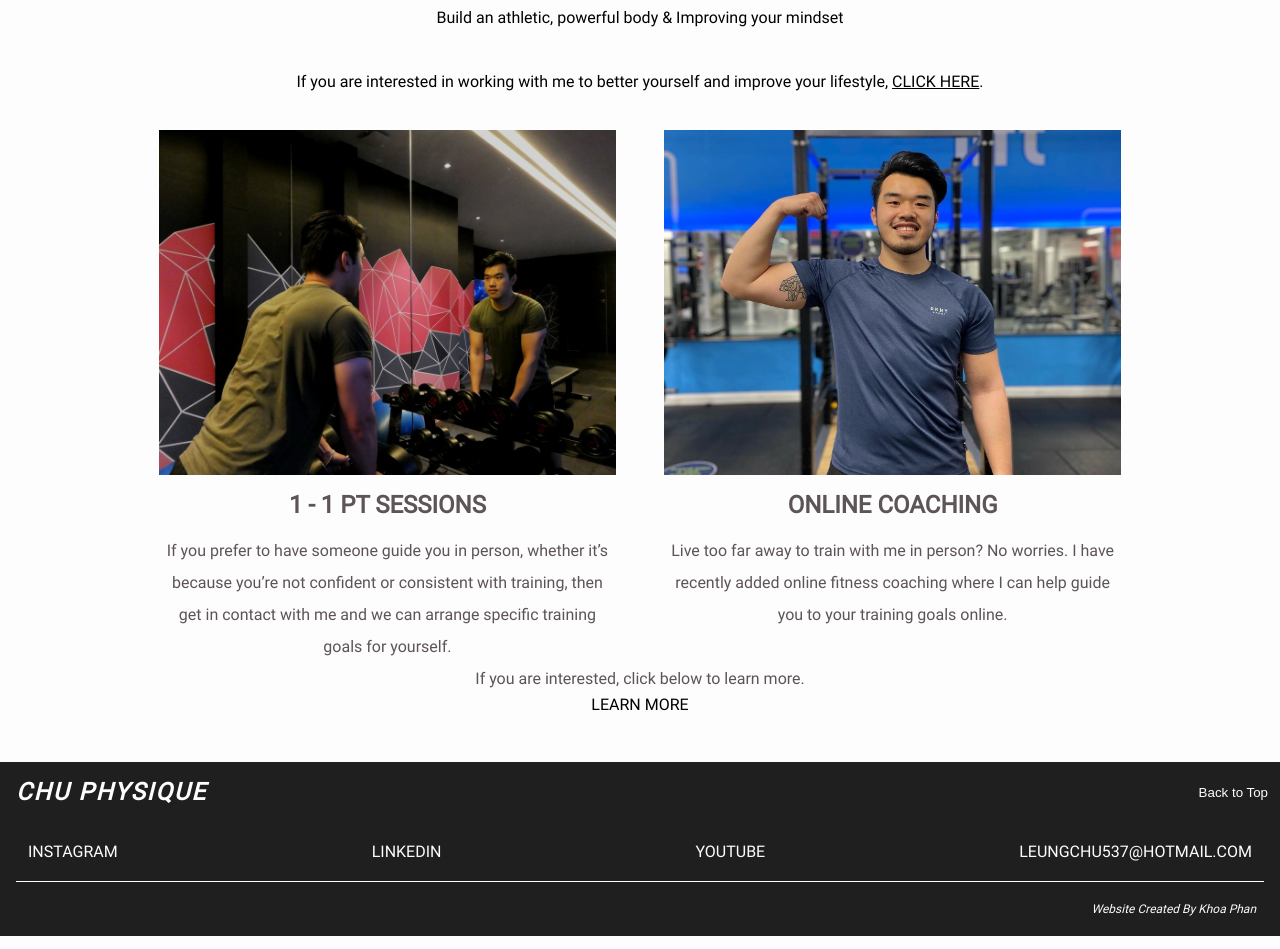
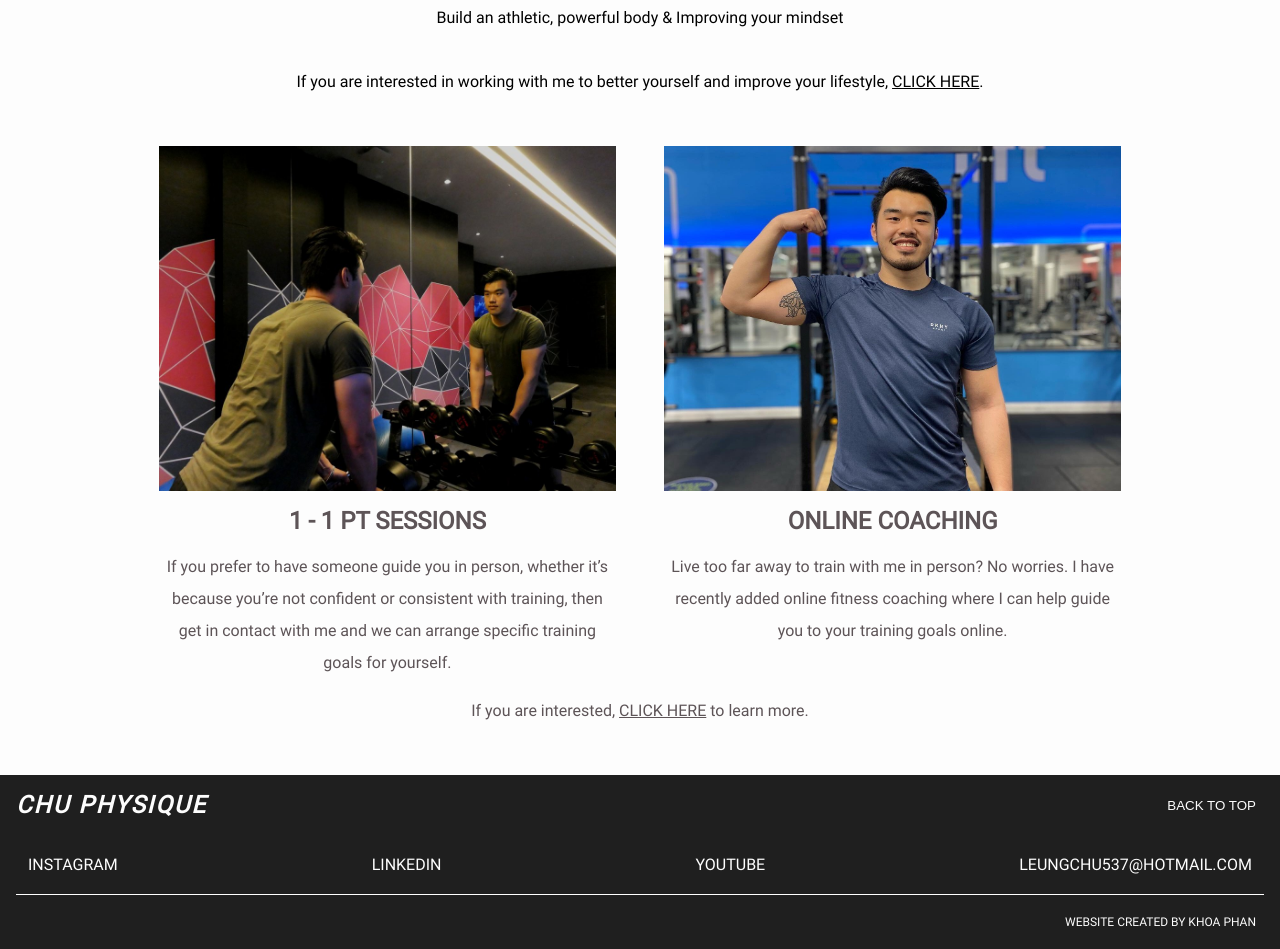
Before and after one commit to thekp/chu-physique, a Next.js app: page / in a window 1280 px wide. Shown: the part 660-1609 px from the top of the page. Built offline with nearby package versions, Linux system fonts and the light colour scheme.

Commit message:
update some styling

```diff
--- a/src/components/Footer/index.tsx
+++ b/src/components/Footer/index.tsx
@@ -18,7 +18,7 @@ const BrandWrapper = styled.div`
 `;
 
 const BackToTopButton = styled.button`
-  margin: 8px;
+  margin: 8px 20px;
   padding: 4px;
   background: transparent;
   box-shadow: 0px 0px 0px transparent;
@@ -45,7 +45,6 @@ const ContactDetailsText = styled.p`
 
 const KhoaPhan = styled.p`
   font-size: 12px;
-  font-style: italic;
   margin: 0 24px;
 `;
 
@@ -61,7 +60,7 @@ const Footer: React.FC<FooterProps> = () => {
             window.scrollTo({ top: 0, behavior: "smooth" });
           }}
         >
-          Back to Top
+          BACK TO TOP
         </BackToTopButton>
       </BrandWrapper>
       <ContactDetailsWrapper
@@ -71,7 +70,7 @@ const Footer: React.FC<FooterProps> = () => {
           <a href="https://www.instagram.com/leungchupt">INSTAGRAM</a>
         </ContactDetailsText>
         <ContactDetailsText>
-          <a href="https://www.linkedin.com/in/leung-chu/" target="_blank">
+          <a href="https://www.linkedin.com/in/leung-chu" target="_blank">
             LINKEDIN
           </a>
         </ContactDetailsText>
@@ -89,7 +88,11 @@ const Footer: React.FC<FooterProps> = () => {
       </ContactDetailsWrapper>
 
       <ContactDetailsWrapper style={{ justifyContent: "flex-end" }}>
-        <KhoaPhan>Website Created By Khoa Phan</KhoaPhan>
+        <KhoaPhan>
+          <a href="https://www.linkedin.com/in/thekp" target="_blank">
+            WEBSITE CREATED BY KHOA PHAN
+          </a>
+        </KhoaPhan>
       </ContactDetailsWrapper>
     </FooterWrapper>
   );
--- a/src/components/Header/Navigation/SideMenu/index.tsx
+++ b/src/components/Header/Navigation/SideMenu/index.tsx
@@ -41,7 +41,7 @@ const GhostWrapper = styled(motion.div)`
 
 const sidebar = override => ({
   open: (height = 1000) => ({
-    width: override ? "100%" : "50%",
+    width: override ? "100%" : "60%",
     clipPath: `circle(${height * 2 + 200}px at 40px 40px)`,
     transition: {
       duration: 2,
--- a/src/components/Hero/index.tsx
+++ b/src/components/Hero/index.tsx
@@ -29,7 +29,7 @@ const HeroWrapper = styled.div`
         .GEL_GROUP_3_SCREEN_WIDTH_MIN}) and (max-width: ${theme.size
         .GEL_GROUP_4_SCREEN_WIDTH_MAX}) {
       background-image: url(${MY_HERO_IMG_PATH});
-      background-attachment: scroll;
+      background-attachment: fixed;
       background-position: 50% 20%;
       background-size: cover;
       background-repeat: no-repeat;
--- a/src/pages/index.tsx
+++ b/src/pages/index.tsx
@@ -48,7 +48,7 @@ const CardContainer = styled.div`
 
 const CardWrapper = styled.div`
   width: 45%;
-  margin: 0 24px;
+  margin: 16px 24px;
 
   ${({ theme }) => css`
     @media (max-width: ${theme.size.GEL_GROUP_4_SCREEN_WIDTH_MAX}) {
@@ -80,7 +80,9 @@ const CardText = styled.p`
   line-height: 2rem;
 `;
 
-const CardLinkWrapper = styled.span``;
+const CardLinkWrapper = styled.span`
+  text-decoration: underline;
+`;
 
 const Home = () => {
   return (
@@ -141,12 +143,13 @@ const Home = () => {
               </CardText>
             </CardWrapper>
           </CardContainer>
-          <CardLinkWrapper>
-            <CardText>
-              If you are interested, click below to learn more.
-            </CardText>
-            <Link href="/online-coaching">LEARN MORE</Link>
-          </CardLinkWrapper>
+          <CardText>
+            If you are interested,{" "}
+            <CardLinkWrapper>
+              <Link href="/online-coaching">CLICK HERE</Link>
+            </CardLinkWrapper>{" "}
+            to learn more.
+          </CardText>
         </SectionWrapper>
       </MainWrapper>
     </>
```
